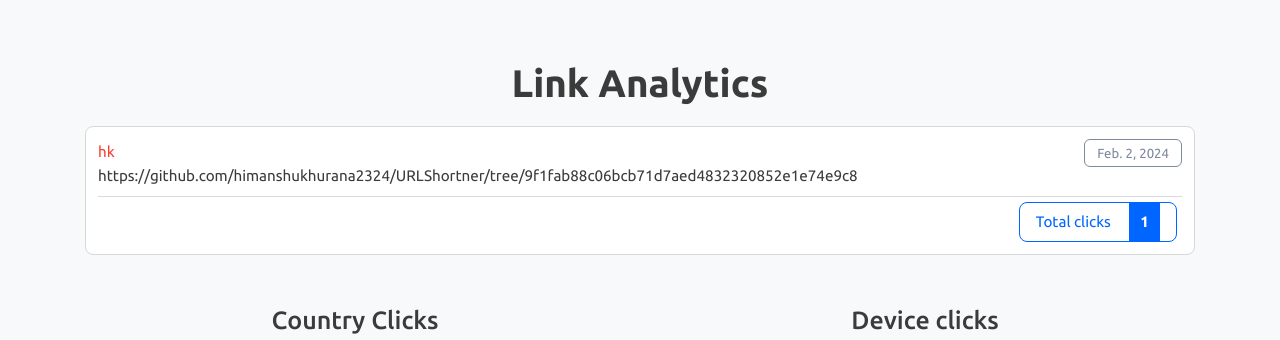
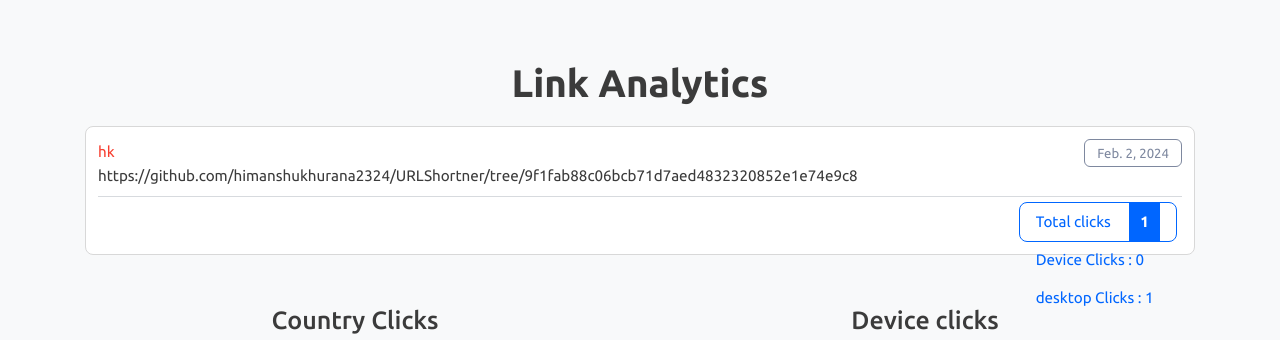
Before and after one commit to Piyush046/URLShortner, a Django app: template templates/analytics.html in a window 1280 px wide. Shown: the top 340 px of the page. Run offline with Django 5.2, Linux system fonts and the light colour scheme; data comes from the database, SQL or seed files in the repository; both versions use the stored data as it was after the commit; tables that the repository leaves empty hold one stand-in row (values such as "Sample post"); the template is opened without the code that fills it: values that come from a table or form of the project are taken from there, most other values are stand-ins (such as "Sample title", 1, 10 or a date in 2020); some libraries are stand-ins or nearby versions.

Commit message:
deleted:    URLShortner/__pycache__/__init__.cpython-310.pyc 	modified:   URLShortner/__pycache__/__init__.cpython-311.pyc 	deleted:    URLShortner/__pycache__/settings.cpython-310.pyc 	modified:   URLShortner/__pycache__/settings.cpython-311.pyc 	deleted:    URLShortner/__pycache__/urls.cpython-310.pyc 	modified:   URLShortner/__pycache__/urls.cpython-311.pyc 	deleted:    URLShortner/__pycache__/wsgi.cpython-310.pyc 	modified:   URLShortner/__pycache__/wsgi.cpython-311.pyc 	modified:   db.sqlite3 	modified:   templates/analytics.html 	modified:   urlproject/__pycache__/models.cpython-311.pyc 	modified:   urlproject/__pycache__/urls.cpython-311.pyc 	modified:   urlproject/__pycache__/views.cpython-311.pyc 	modified:   urlproject/migrations/0001_initial.py 	modified:   urlproject/migrations/__pycache__/0001_initial.cpython-311.pyc 	new file:   urlproject/migrations/__pycache__/0002_longtoshort_dclicks_longtoshort_mclicks.cpython-311.pyc 	modified:   urlproject/models.py 	modified:   urlproject/views.py

```diff
--- a/templates/analytics.html
+++ b/templates/analytics.html
@@ -29,7 +29,10 @@
                             {{item_row.shorturl}}</a>
                     </p>
                     <div class="stats_total btn-cutt click_stats btn_norm">
-                        <div>Total clicks <strong class="allClicks">{{item_row.clicks}}</strong></div>
+                        <div>Total clicks <strong class="allClicks">{{item_row.clicks}}</strong>
+                            <p>Device Clicks : {{item_row.mclicks}}</p>
+                            <p>desktop Clicks : {{item_row.dclicks}}</p>
+                        </div>
                     </div>
                 </div>
             </div>
--- a/urlproject/models.py
+++ b/urlproject/models.py
@@ -5,3 +5,5 @@ class LongToShort(models.Model):
     shorturl=models.CharField(max_length=50,unique=True)
     date=models.DateField(auto_now_add=True)
     clicks=models.IntegerField(default=0)
+    dclicks=models.IntegerField(default=0)
+    mclicks=models.IntegerField(default=0)
```
Also changed, not shown: urlproject/views.py (+16 -0 lines), db.sqlite3, urlproject/migrations/0001_initial.py.
